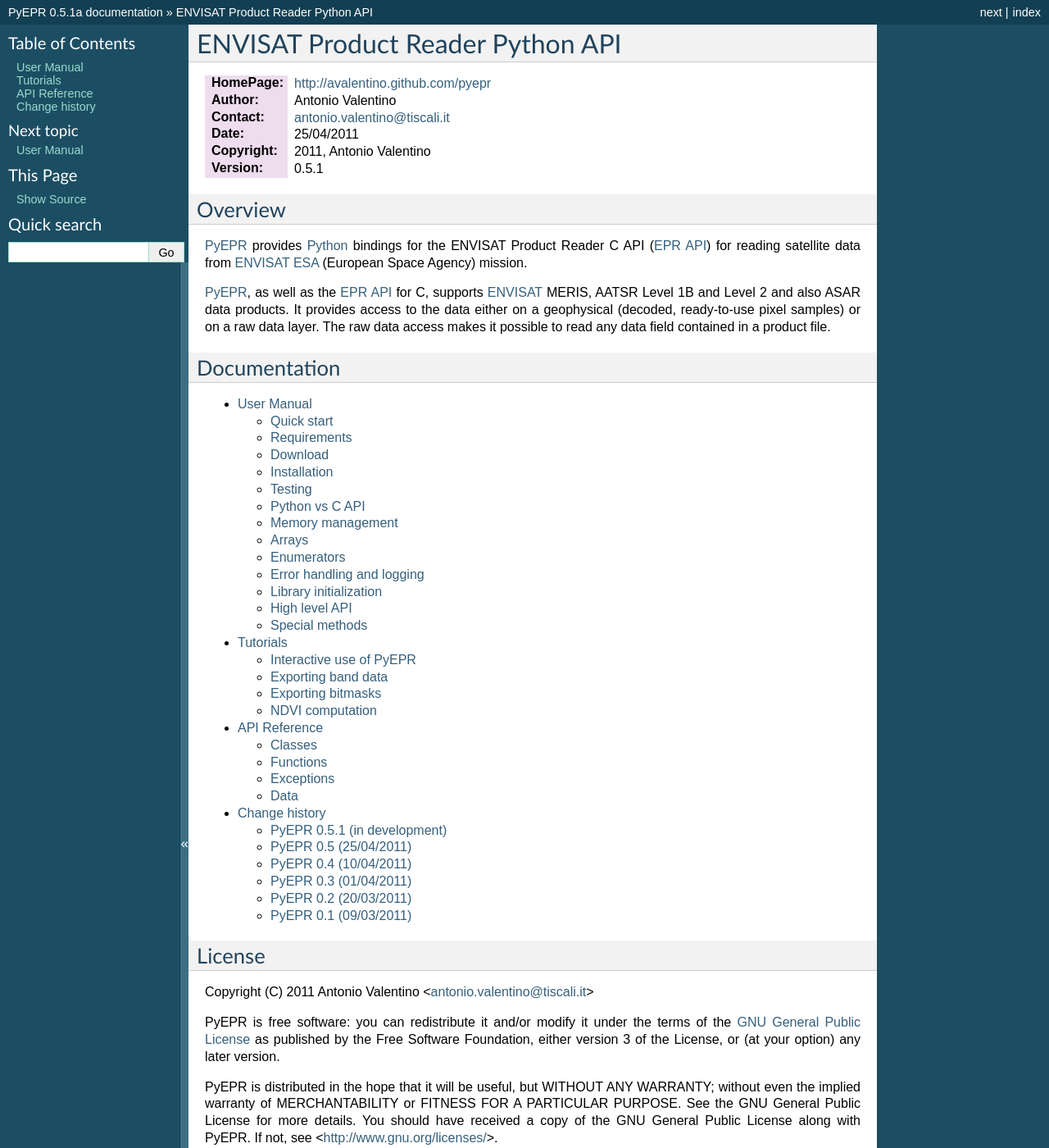
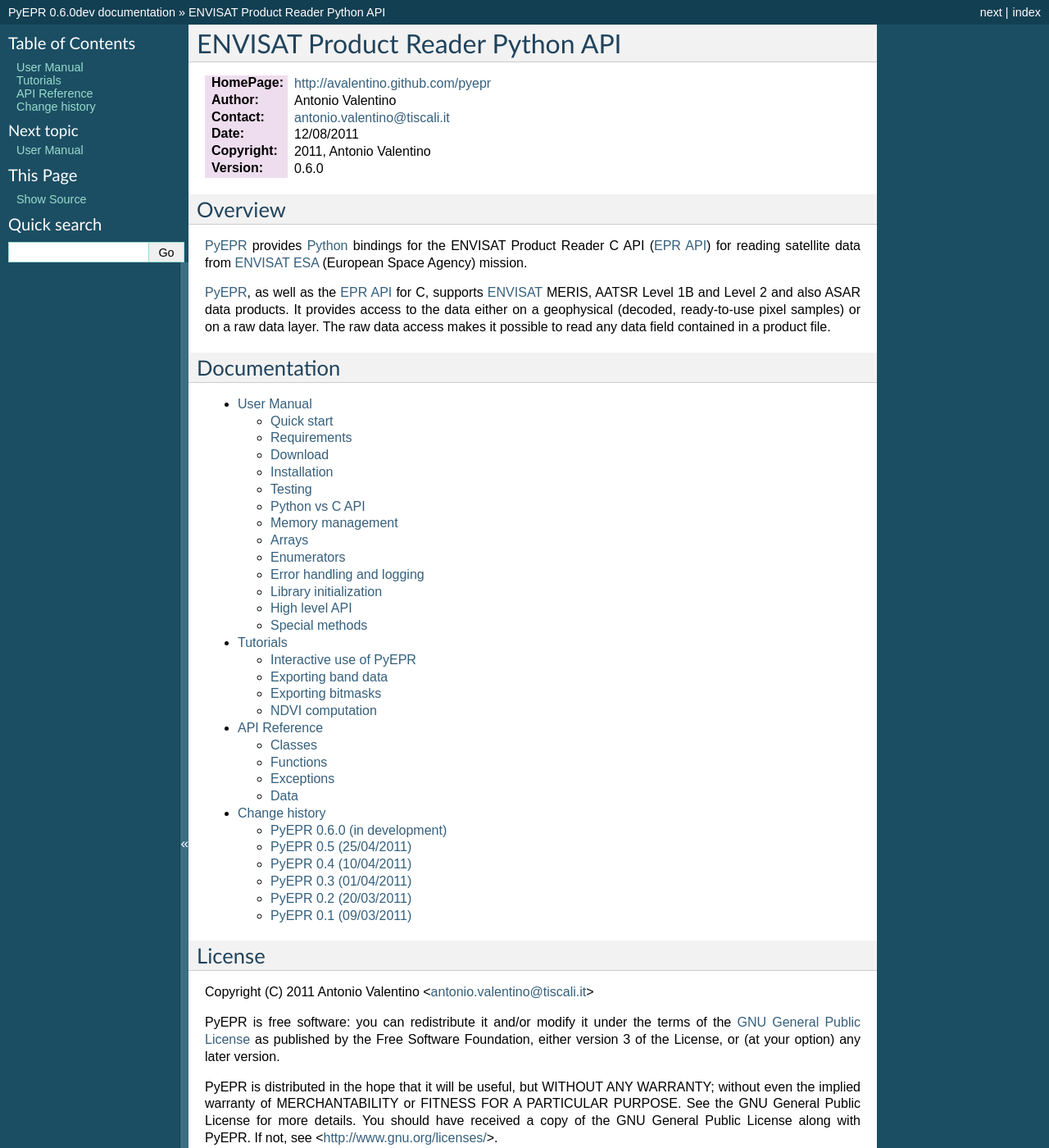
Before and after one commit to avalentino/pyepr, a Sphinx documentation site: the page built from doc/index.txt, in a window 1280 px wide and 1400 px high. Shown: the whole window at 82% size. Built offline with Sphinx 7.4.7, drawn with Linux system fonts in a browser that asks for light colours; formulas are drawn with MathJax 3; some of the changed text lies outside the part shown.

Commit message:
Updated version number (still dev)

```diff
--- a/README.txt
+++ b/README.txt
@@ -7,7 +7,7 @@
 :Contact:   antonio.valentino@tiscali.it
 :Date:      25/04/2011
 :Copyright: 2011, Antonio Valentino <antonio.valentino@tiscali.it>
-:Version:   0.5.1
+:Version:   0.6.0
 
 
 Introduction
--- a/doc/NEWS.txt
+++ b/doc/NEWS.txt
@@ -1,7 +1,7 @@
 Change history
 ==============
 
-PyEPR 0.5.1 (in development)
+PyEPR 0.6.0 (in development)
 ----------------------------
 
 * full support for `Python 3`_
--- a/doc/conf.py
+++ b/doc/conf.py
@@ -64,9 +64,9 @@
 # built documents.
 #
 # The short X.Y version.
-version = '0.5.1'
+version = '0.6.0'
 # The full version, including alpha/beta/rc tags.
-release = version + 'a'
+release = version + 'dev'
 
 # The language for content autogenerated by Sphinx. Refer to documentation
 # for a list of supported languages.
--- a/doc/index.txt
+++ b/doc/index.txt
@@ -12,9 +12,9 @@
 :HomePage:  http://avalentino.github.com/pyepr
 :Author:    Antonio Valentino
 :Contact:   antonio.valentino@tiscali.it
-:Date:      25/04/2011
+:Date:      12/08/2011
 :Copyright: 2011, Antonio Valentino
-:Version:   0.5.1
+:Version:   0.6.0
 
 
 .. only:: not latex
--- a/doc/interactive_use.txt
+++ b/doc/interactive_use.txt
@@ -75,7 +75,7 @@
         .. _ESA: http://earth.esa.int
 
     In [3]: epr.__version__, epr.EPR_C_API_VERSION
-    Out[3]: ('0.5.1', '2.2')
+    Out[3]: ('0.6.0', '2.2')
 
 Docstrings are available for almost all classes, methods and functions in
 the :mod:`epr` and they can be displayed using the :func:`help` python_
--- a/setup.py
+++ b/setup.py
@@ -32,7 +32,7 @@
 
 setup(
     name='pyepr',
-    version='0.5.1',
+    version='0.6.0',
     author='Antonio Valentino',
     author_email='antonio.valentino@tiscali.it',
     url='http://avalentino.github.com/pyepr',
@@ -54,7 +54,7 @@
 ''',
     download_url='http://pypi.python.org/pypi/pyepr',
     classifiers=[
-        'Development Status :: 4 - Beta',
+        'Development Status :: 5 - Production/Stable',
         'Environment :: Other Environment',
         'Intended Audience :: Developers',
         'Intended Audience :: Science/Research',
```
Also changed, not shown: 1 other file.
